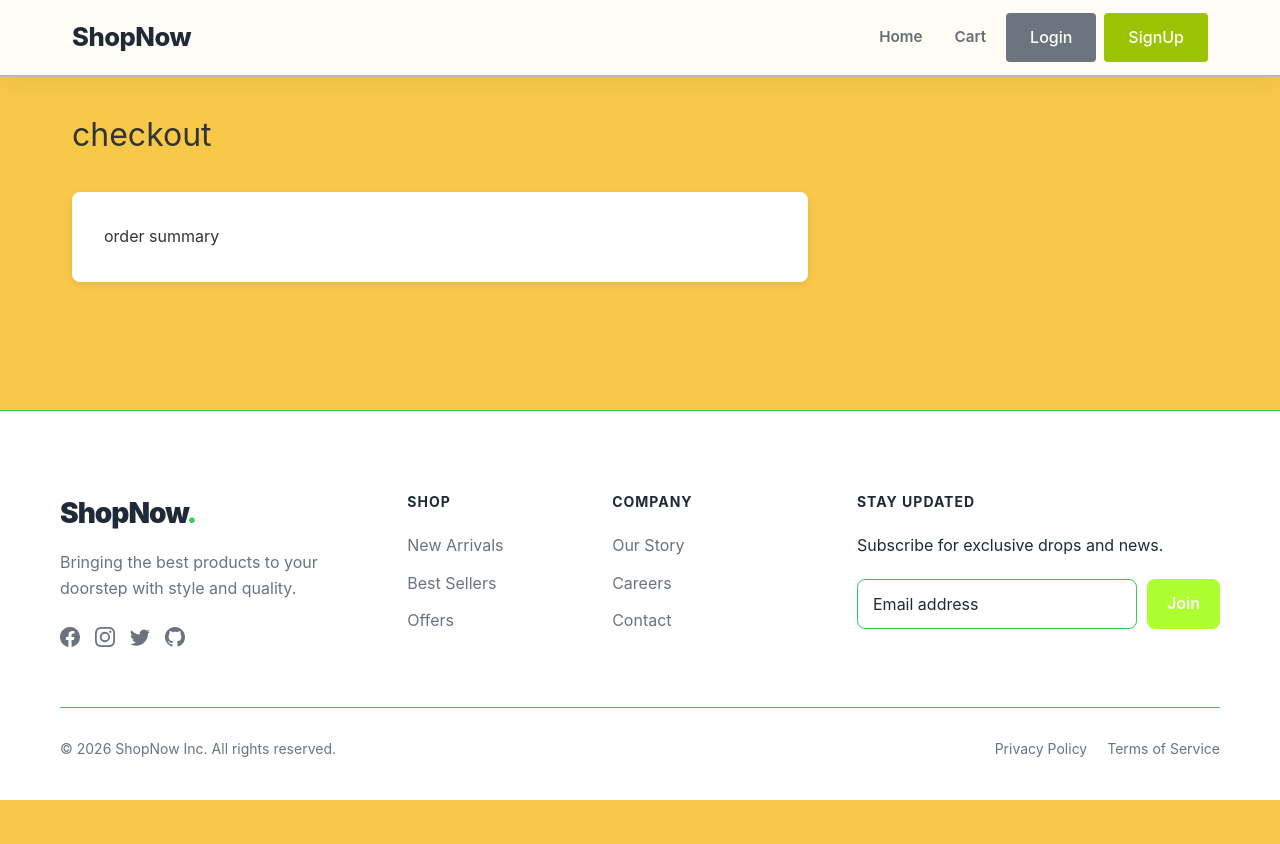
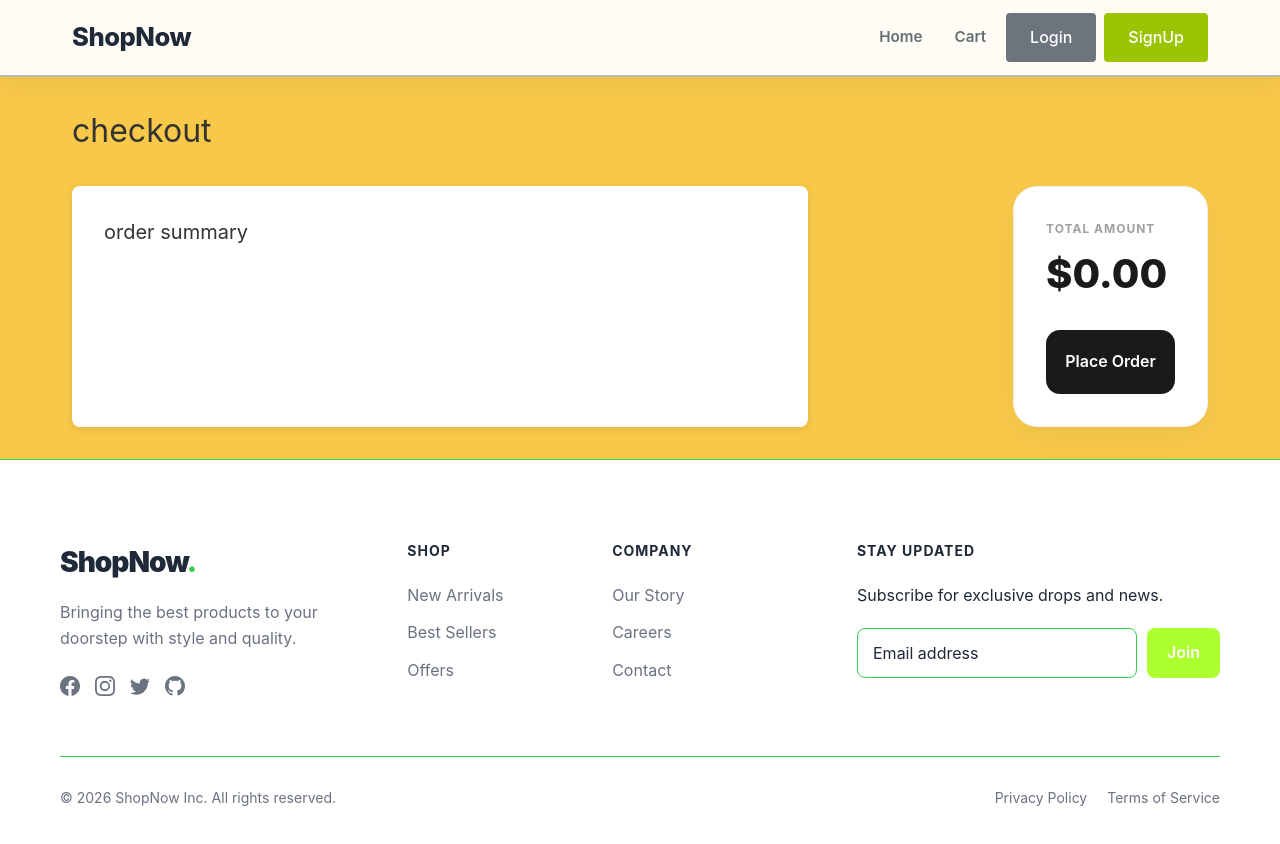
Before and after one commit to wainaina-mwangi/E-web, a React (Vite) app: page /checkout in a window 1280 px wide. Shown: the top 844 px of the page. Before the commit the page ends 800 px from the top, so only its background shows below. Built offline with nearby package versions, Linux system fonts and the light colour scheme.

Commit message:
added functionality to the cart page

```diff
--- a/src/Context/cartContext.jsx
+++ b/src/Context/cartContext.jsx
@@ -18,19 +18,56 @@ export function CartProvider({ children }) {
       setCartItem([...cartItem, { id: productId, quantity: 1 }]);
     }
   }
+  // function removing from the cart
 
-   function getCartItemsWithProducts() {
+  function removeFromCart(productId) {
+    setCartItem(cartItem.filter((item) => item.id !== productId));
+  }
 
-  return cartItem.map((item) => {
-    return {
-      ...item,
-      product: getProductById(item.id)
-    };
-  }).filter(item => item.product);
+  // getting the cart total
+  // Inside your CartProvider component
+  const cartTotal = cartItem.reduce((total, item) => {
+  const product = getProductById(item.id);
+  // If the product exists, add (price * quantity) to the total
+  return product ? total + (product.price * item.quantity) : total;
+}, 0); // 0 is the starting total
+
+  // updating the cart functiom
+
+ function updateQuantity(productId, quantity) {
+  if (quantity <= 0) {
+    removeFromCart(productId);
+    return;
+  }
+
+  setCartItem(
+    cartItem.map((item) =>
+      item.id === productId ? { ...item, quantity: quantity } : item
+    )
+  );
 }
 
+// clearing the cart
+ function clearCart(){
+  setCartItem([]);
+ }
+
+  // getting products by id
+  function getCartItemsWithProducts() {
+    return cartItem
+      .map((item) => {
+        return {
+          ...item,
+          product: getProductById(item.id),
+        };
+      })
+      .filter((item) => item.product);
+  }
+
   return (
-    <CartContext.Provider value={{ cartItem, addToCart , getCartItemsWithProducts}}>
+    <CartContext.Provider
+      value={{ cartItem, addToCart, getCartItemsWithProducts,removeFromCart,updateQuantity,cartTotal,clearCart }}
+    >
       {children}
     </CartContext.Provider>
   );
@@ -38,6 +75,8 @@ export function CartProvider({ children }) {
 
 export function useCart() {
   const context = useContext(CartContext);
+  console.log("Current Context Value:", context); // If this is undefined, the Provider is the problem
+
   if (!context) {
     throw new Error("useCart must be used within a CartProvider");
   }
--- a/src/pages/Checkout.jsx
+++ b/src/pages/Checkout.jsx
@@ -1,16 +1,77 @@
 import React from "react";
 import { useCart } from "../Context/cartContext";
+import "../pages/card.css";
 
 function Checkout() {
-  const {getCartItemsWithProducts} = useCart();
+  const {
+    getCartItemsWithProducts,
+    updateQuantity,
+    removeFromCart,
+    cartTotal,
+    clearCart
+  } = useCart();
   const cartItem = getCartItemsWithProducts();
+
+  function placeOrder() {
+    alert('order placed successfully');
+    clearCart();
+  }
   return (
     <div className="page">
       <div className="container">
-        <h1 className="page-title">checkout</h1>
+        <h1 className="page-title text-xl">checkout</h1>
         <div className="checkout-container">
           <div className="checkout-items">
-            <h1>order summary</h1>
+            <h1 className="text-xl">order summary</h1>
+            {cartItem.map((item) => (
+              <div className="checkout-item">
+                <img
+                  src={item.product.image}
+                  alt={item.product.name}
+                  className="checkout-item-image"
+                />
+                <div className="checkout-item-details">
+                  <h3 className="checkout-item-name">{item.product.name}</h3>
+                  <p className="checkout-item-price">{item.product.price}</p>
+                </div>
+                <div className="checkout-item-controls">
+                  <div className="quality-controls">
+                    <button
+                      className="quality-btn"
+                      onClick={() => updateQuantity(item.id, item.quantity - 1)}
+                    >
+                      -
+                    </button>
+                    <span className="quality-value">{item.quantity}</span>
+                    <button
+                      className="quality-btn"
+                      onClick={() => updateQuantity(item.id, item.quantity + 1)}
+                    >
+                      +
+                    </button>
+                  </div>
+                  <p className="checkout-item-total">
+                    $ {(item.product.price * item.quantity).toFixed(2)}
+                  </p>
+                  <button
+                    className="btn btn-secondary btn-small"
+                    onClick={() => removeFromCart(item.id)}
+                  >
+                    Remove
+                  </button>
+                </div>
+              </div>
+            ))}
+          </div>
+          <div className="cart-summary-card">
+            <div className="price-info">
+              <span className="label">Total Amount</span>
+              <h3 className="amount">${cartTotal.toFixed(2)}</h3>
+            </div>
+            <button className="modern-checkout-btn">
+              <span onClick={placeOrder}>Place Order</span>
+              {/* <i className="arrow-icon">→</i> */}
+            </button>
           </div>
         </div>
       </div>
--- /dev/null
+++ b/src/pages/card.css
@@ -0,0 +1,65 @@
+.cart-summary-card {
+  background: #ffffff;
+  padding: 2rem;
+  border-radius: 24px;
+  box-shadow: 0 10px 30px rgba(0, 0, 0, 0.05);
+  border: 1px solid #f0f0f0;
+  max-width: fit-content;
+  margin-left: auto;
+}
+
+.price-info {
+  margin-bottom: 1.5rem;
+}
+
+.label {
+  display: block;
+  color: #a0a0a0;
+  text-transform: uppercase;
+  font-size: 0.75rem;
+  font-weight: 700;
+  letter-spacing: 1px;
+  margin-bottom: 4px;
+}
+
+.amount {
+  font-size: 2.5rem;
+  font-weight: 800;
+  color: #1a1a1a;
+  margin: 0;
+}
+
+.modern-checkout-btn {
+  width: 100%;
+  background: #1a1a1a;
+  color: white;
+  border: none;
+  padding: 1.2rem;
+  border-radius: 14px;
+  font-size: 1rem;
+  font-weight: 600;
+  display: flex;
+  justify-content: center;
+  align-items: center;
+  gap: 10px;
+  cursor: pointer;
+  transition: all 0.3s ease;
+}
+
+.modern-checkout-btn:hover {
+  background: #333;
+  transform: translateY(-2px);
+  box-shadow: 0 5px 15px rgba(0, 0, 0, 0.1);
+}
+
+.modern-checkout-btn:active {
+  transform: scale(0.97);
+}
+
+.arrow-icon {
+  transition: transform 0.3s ease;
+}
+
+.modern-checkout-btn:hover .arrow-icon {
+  transform: translateX(5px);
+}
```
Also changed, not shown: src/Components/AppFooter.jsx (+60 -24 lines).
